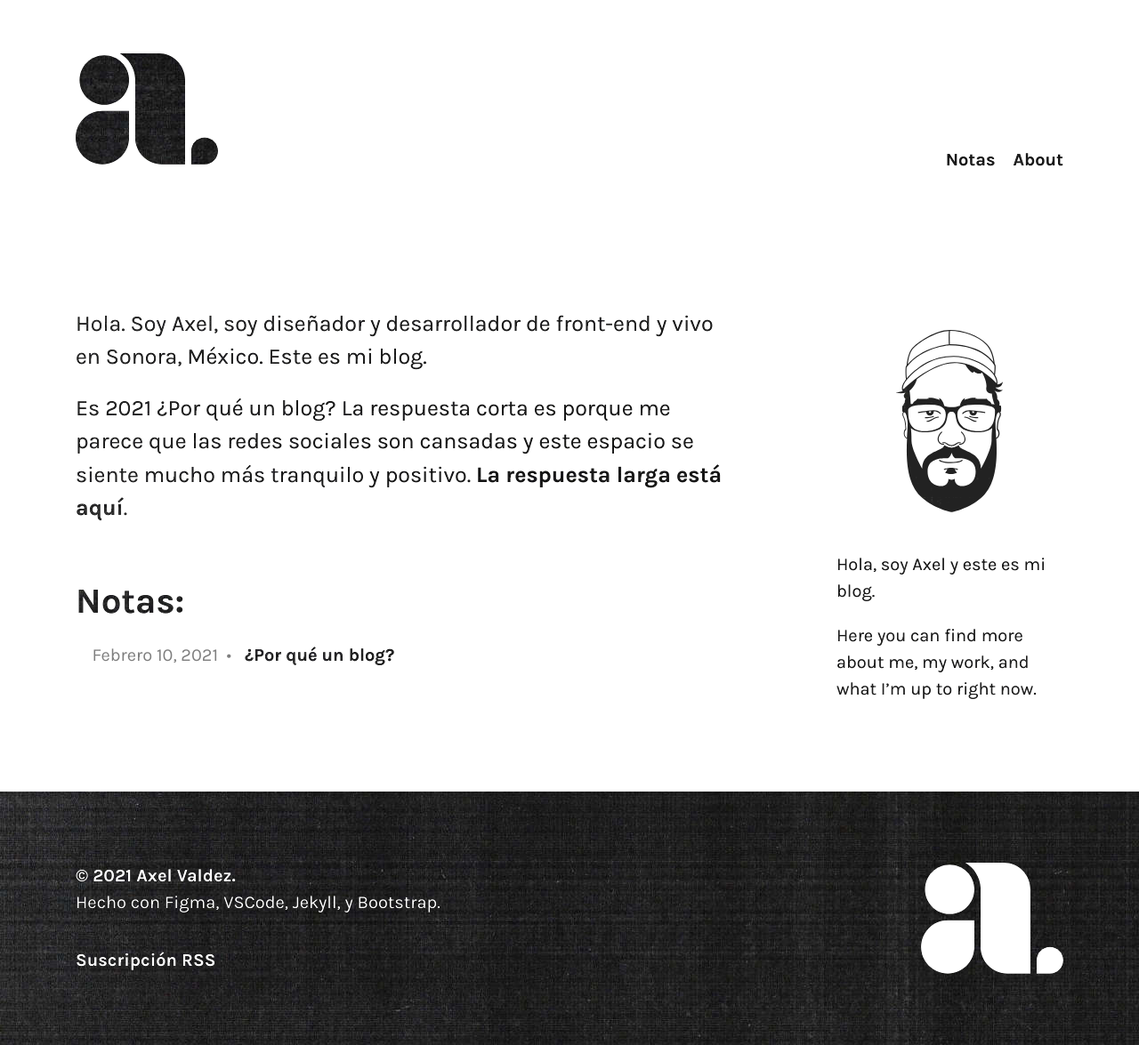
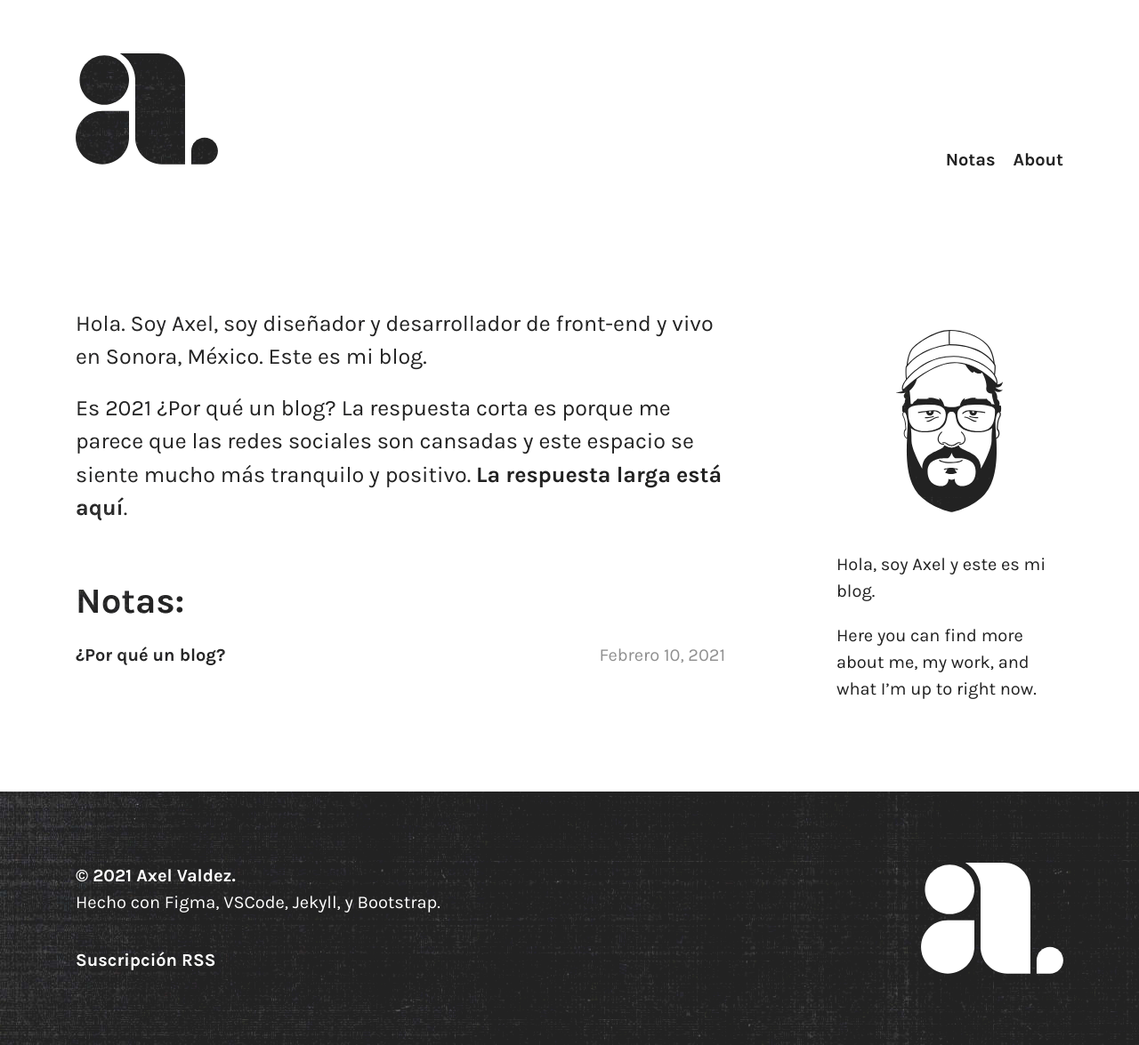
Before and after one commit to axelvaldez/amx, a Jekyll site: the page built from index.md, in a window 1280 px wide. Shown: the whole page at 89% size. Built offline with Jekyll 4.4.1, drawn with Linux system fonts in a browser that asks for light colours.

Commit message:
fix post list, add atom feed

```diff
--- a/Gemfile
+++ b/Gemfile
@@ -1,2 +1,3 @@
 source 'https://rubygems.org'
 gem 'jekyll'
+gem 'jekyll-feed'
--- a/_config.yml
+++ b/_config.yml
@@ -3,3 +3,6 @@ baseurl: "/"
 title: "Axel Valdez"
 
 permalink: /:categories/:year/:month/:title
+
+plugins:
+  - jekyll-feed
--- a/_includes/footer.html
+++ b/_includes/footer.html
@@ -5,7 +5,7 @@
                 <div class="footer-text col-12 col-md-9 d-flex flex-column order-2 order-md-1 text-center text-md-left">
                     <p><strong>&copy; 2021 Axel Valdez.</strong><br>
                     Hecho con Figma, VSCode, Jekyll, y Bootstrap.</p>
-                    <p class="mt-auto mb-0"><a href="#">Suscripción RSS</a></p>
+                    <p class="mt-auto mb-0"><a href="/feed.xml">Suscripción RSS</a></p>
                 </div>
                 <div class="footer-logo col-2 offset-5 offset-md-1 order-1 order-md-2 mb-3 mb-md-0">
                     <svg class="logo footer-logo-svg" width="1605" height="1252" viewBox="0 0 1605 1252" fill="#FFFFFF" xmlns="http://www.w3.org/2000/svg">
--- a/_includes/post-list.html
+++ b/_includes/post-list.html
@@ -2,8 +2,14 @@
     {% for post in site.posts %}
     {% assign month = post.date | date: '%m' | minus: 1%}
     <li class="post-list-item row mb-2">
-        <span class="post-list-date col-lg-3 text-lg-right m-0">{{ site.data.months.names[month] }} {{ post.date | date: "%d, %Y" }}</span>
-        <a href="{{ post.url }}" class="post-list-link col-lg-9 m-0" title="Leer {{ post.title }}">{{ post.title }}</a>
+        <a href="{{ post.url }}" class="post-list-link col-12 m-0 pb-2 d-block d-lg-flex justify-content-between" title="Leer {{ post.title }}">
+          {{ post.title }}
+          <span class="post-list-date muted font-weight-normal d-block d-lg-inline text-left text-lg-right">{{ site.data.months.names[month] }} {{ post.date | date: "%d, %Y" }}</span>
+        </a>
     </li>
     {% endfor %}
 </ul>
+
+
+<!-- <span class="post-list-date col-lg-3 text-lg-right m-0">{{ site.data.months.names[month] }} {{ post.date | date: "%d, %Y" }}</span>
+        <a href="{{ post.url }}" class="post-list-link col-lg-9 m-0" title="Leer {{ post.title }}">{{ post.title }}</a> -->
--- a/_sass/custom.scss
+++ b/_sass/custom.scss
@@ -1,4 +1,4 @@
-$color-dark: #000;
+$color-dark: #222;
 $color-light: #fff;
 $color-accent: #1F77F8;
 
@@ -91,17 +91,18 @@ section{
     padding-bottom: 4rem;
 }
 
-.post-list-date{
-    opacity: .5;
-    position: relative;
+.post-list-link{
+  position: relative;
+}
 
-    &::after{
-      @media (min-width: 992px){
-          content: "•";
-          position: absolute;
-          right: 0rem;
-      }
-    }
+.post-list-item:not(:last-child) .post-list-link::after{
+  content: "";
+  width: calc(100% - 30px);
+  height: 1px;
+  background-color: rgba($color-dark, .25);
+  position: absolute;
+  bottom: 0;
+  left: 15px;
 }
 
 .footer{
```
Also changed, not shown: Gemfile.lock.
